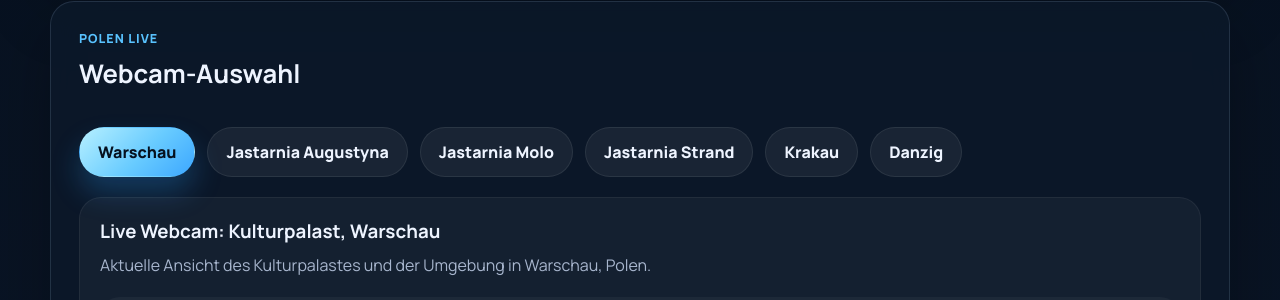
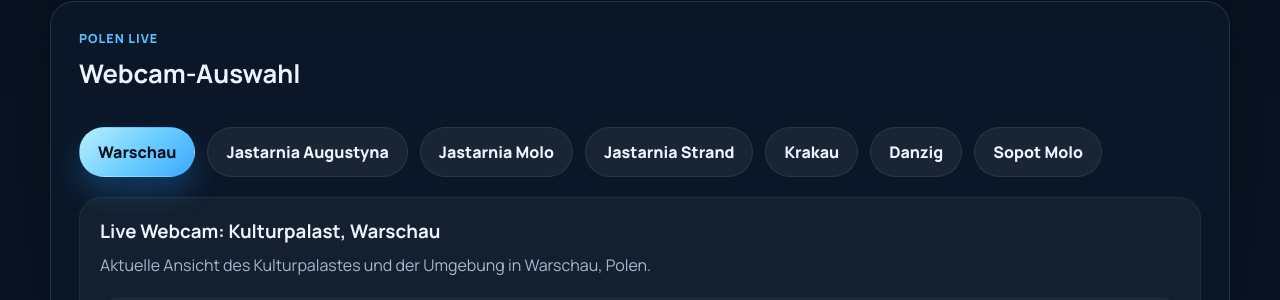
Before and after one commit to Mariuswlnk/meine-website, a Flask app: page / in a window 1280 px wide. Shown: the part 1282-1582 px from the top of the page. Run offline with Flask 3, Linux system fonts and the light colour scheme; data that the repository does not hold is empty; grey boxes are pictures that could not be loaded.

Commit message:
Sopt Webcam

```diff
--- a/templates/index.html
+++ b/templates/index.html
@@ -110,6 +110,7 @@
                     <button type="button" onclick="showWebcam('webcam4')" id="btn-webcam4">Jastarnia Strand</button>
                     <button type="button" onclick="showWebcam('webcam3')" id="btn-webcam3">Krakau</button>
                     <button type="button" onclick="showWebcam('webcam6')" id="btn-webcam6">Danzig</button>
+                    <button type="button" onclick="showWebcam('webcam7')" id="btn-webcam7">Sopot Molo</button>
                 </div>
 
                 <div class="webcam-container" id="webcam1-container">
@@ -162,6 +163,15 @@
                     </div>
                     <iframe class="webcam-frame" src="https://player.nadmorski24.pl/_camera?id=3&ad=true" allow="autoplay; fullscreen" scrolling="yes" allowfullscreen frameborder="0" title="Danzig"></iframe>
                 </div>
+
+                <div class="webcam-container" id="webcam7-container">
+                    <div class="webcam-header">
+                        <h3>Live Webcam: Sopot Molo</h3>
+                        <p>Blick auf das Molo in Sopot mit passender Windy-Karte fuer die Wetterlage an der Kueste.</p>
+                    </div>
+                    <iframe class="webcam-frame" src="//player.nadmorski24.pl/_camera?id=32&ad=true" allow="autoplay; fullscreen" scrolling="no" allowfullscreen frameborder="0" title="Sopot Molo"></iframe>
+                    <iframe class="weather-frame" src="https://embed.windy.com/embed2.html?lat=54.378&lon=18.559&detailLat=54.450&detailLon=18.570&width=&height=500&zoom=11&level=surface&overlay=wind&product=ecmwf&menu=&message=true&marker=true&calendar=now&pressure=true&type=map&location=coordinates&detail=true&metricWind=km%2Fh&metricTemp=%C2%B0C&radarRange=-1" frameborder="0" title="Windkarte Sopot"></iframe>
+                </div>
             </section>
         </main>
     </div>
@@ -181,7 +191,7 @@
         }
 
         function showWebcam(webcamId) {
-            const webcamIds = ['webcam1', 'webcam2', 'webcam3', 'webcam4', 'webcam5', 'webcam6'];
+            const webcamIds = ['webcam1', 'webcam2', 'webcam3', 'webcam4', 'webcam5', 'webcam6', 'webcam7'];
 
             webcamIds.forEach((id) => {
                 const container = document.getElementById(`${id}-container`);
```
